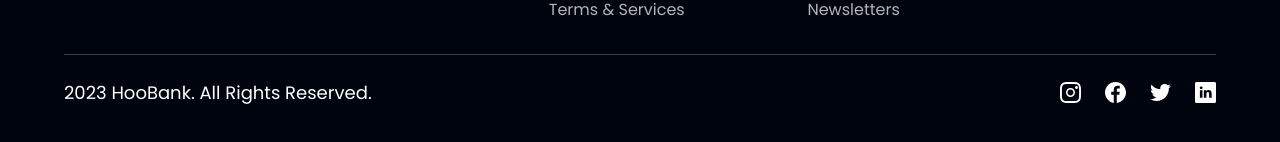
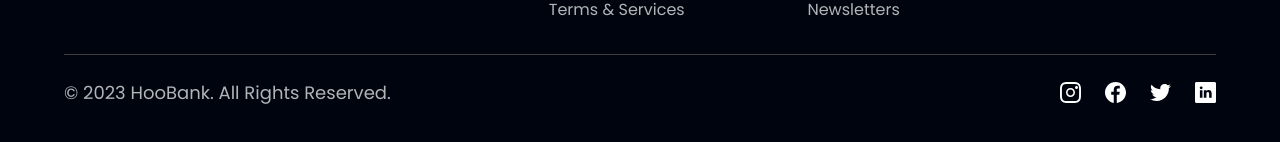
Before and after one commit to rva-mike/bank-modern-app, a React (Vite) app: page / in a window 1280 px wide. Shown: the part 4700-4842 px from the top of the page. Built offline with nearby package versions, Linux system fonts and the light colour scheme.

Commit message:
copyright symbol and color change in footer bottom

```diff
--- a/src/components/Footer.jsx
+++ b/src/components/Footer.jsx
@@ -30,7 +30,7 @@
     </div>
 
     <div className="w-full flex justify-between items-center md:flex-row flex-col pt-6 border-t-[1px] border-t-[#3f3e45]">
-      <p className="font-poppins font-normal text-center text-[18px] leading-[27px] text-white">2023 HooBank. All Rights Reserved.</p>
+      <p className="font-poppins font-normal text-center text-[18px] leading-[27px] text-dimWhite"> &copy; 2023 HooBank. All Rights Reserved.</p>
 
       <div className="flex flex-row md:mt-0 mt-6">
         {socialMedia.map((social, index) => (
```
